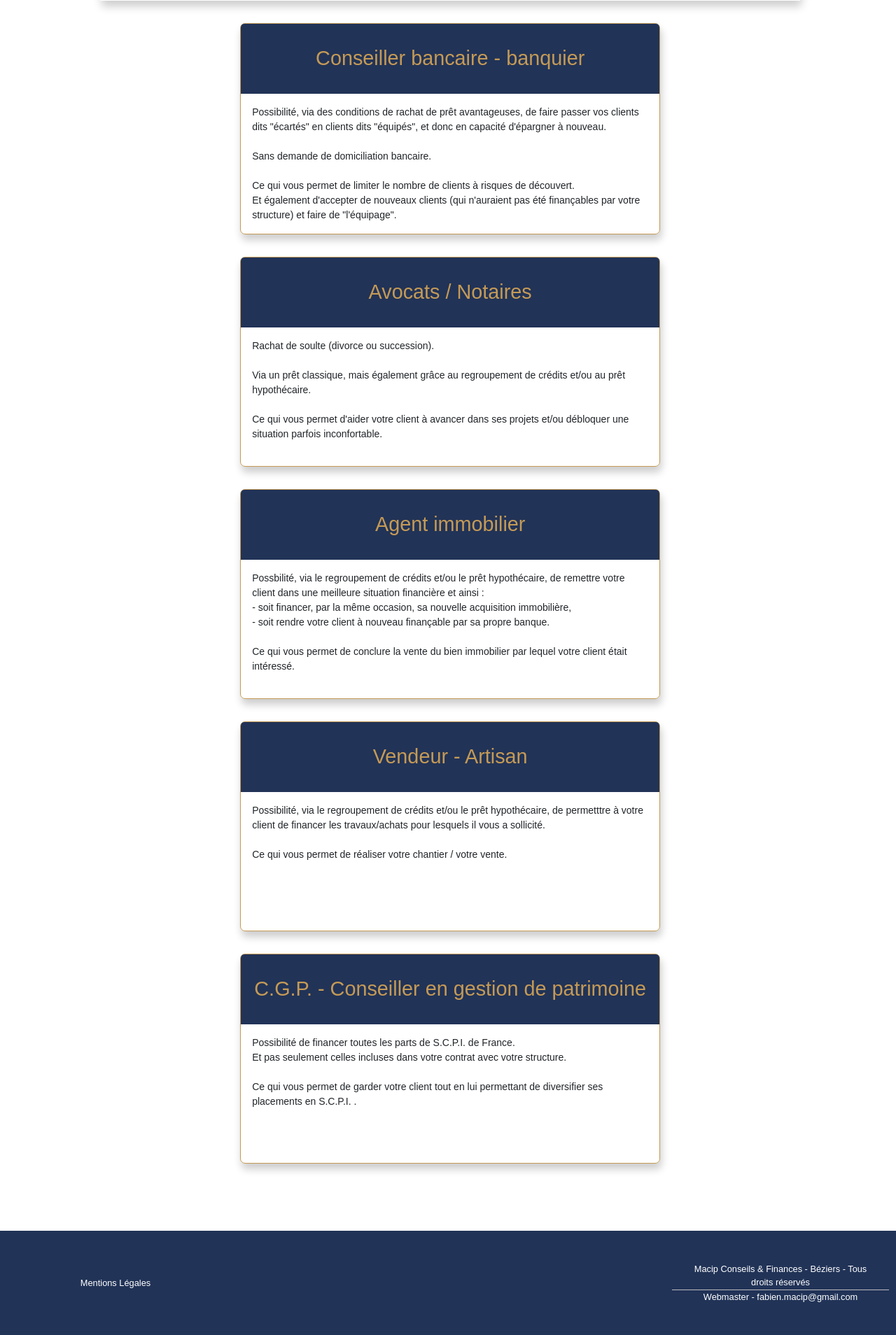
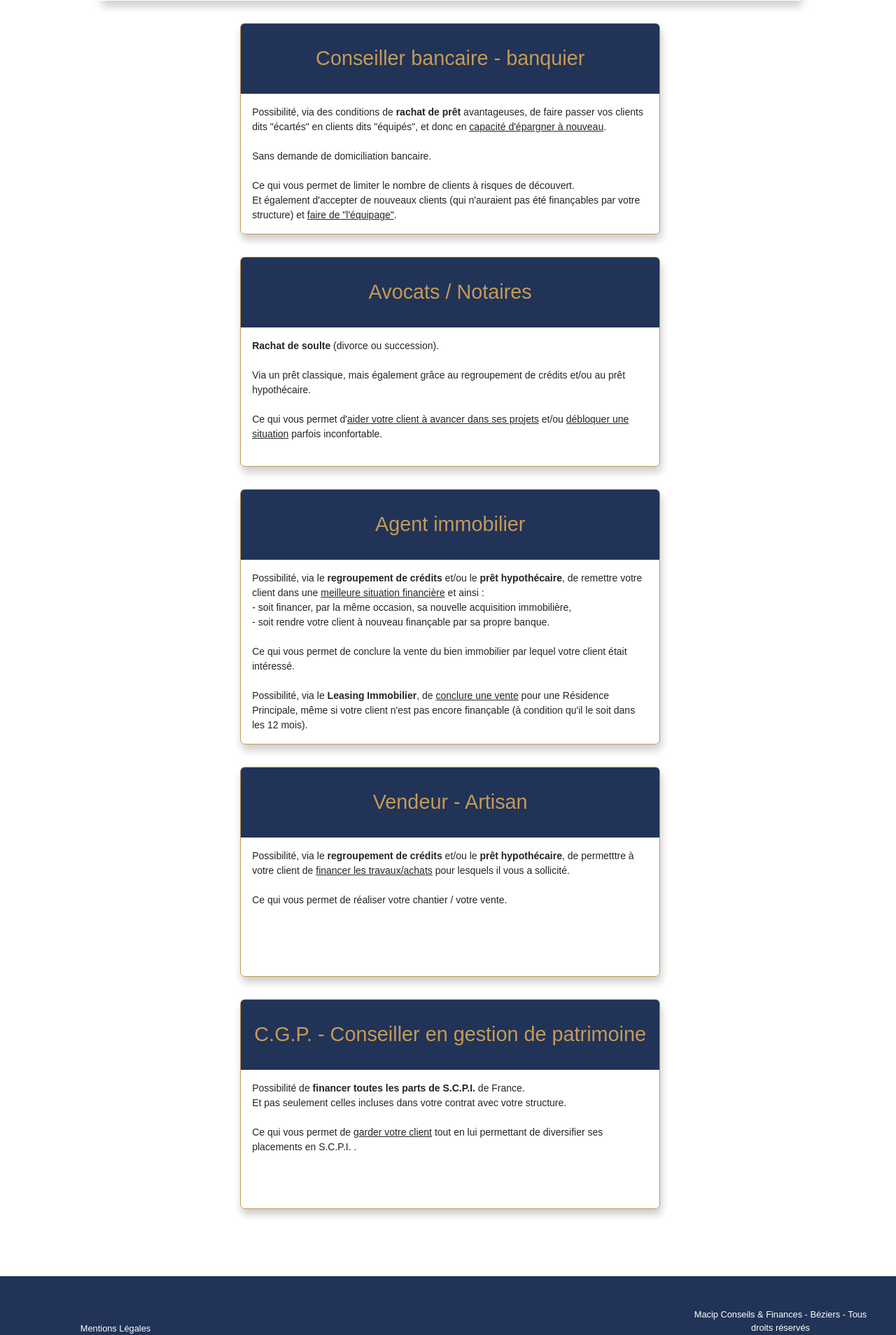
Before and after one commit to fabienmacip/macip-courtage.fr, a PHP site: template vues/page-le-coin-des-pros.php in a window 1280 px wide. Shown: the part 717-2625 px from the top of the page at 70% size. Run offline with PHP 8.4, Linux system fonts and the light colour scheme; the template is opened without the code that fills it, so the values that code supplies are empty; some libraries are stand-ins or nearby versions.

Commit message:
Page Le coin des pros - maj Leasing

```diff
--- a/vues/page-contact-horaires.php
+++ b/vues/page-contact-horaires.php
@@ -34,7 +34,7 @@
         <div class="contact-reseaux-sociaux">
           <a href="https://www.linkedin.com/in/macip-conseil-finance" target="_blank">LINKEDIN</a>
         </div>
-
+        <br>
         <div class="contact-reseaux-sociaux">
           <a href="https://www.facebook.com/profile.php?id=61555991037478" target="_blank">FACEBOOK</a>
         </div>
--- a/vues/page-le-coin-des-pros.php
+++ b/vues/page-le-coin-des-pros.php
@@ -26,12 +26,12 @@
         Conseiller bancaire - banquier
       </div>
       <div class="collaboration-card-text">
-        Possibilit&eacute;, via des conditions de rachat de pr&ecirc;t avantageuses, de faire passer
+        Possibilit&eacute;, via des conditions de <b>rachat de pr&ecirc;t</b> avantageuses, de faire passer
         vos clients dits "&eacute;cart&eacute;s" en clients dits "&eacute;quip&eacute;s", et donc en
-        capacit&eacute; d'&eacute;pargner &agrave; nouveau.<br><br>Sans demande de domiciliation bancaire.<br><br>
+        <u>capacit&eacute; d'&eacute;pargner &agrave; nouveau</u>.<br><br>Sans demande de domiciliation bancaire.<br><br>
         Ce qui vous permet de limiter le nombre de clients &agrave; risques de d&eacute;couvert.<br>
         Et &eacute;galement d'accepter de nouveaux clients (qui n'auraient pas &eacute;t&eacute; finan&ccedil;ables
-        par votre structure) et faire de "l'&eacute;quipage".
+        par votre structure) et <u>faire de "l'&eacute;quipage"</u>.
       </div>
     </div>
 
@@ -40,11 +40,11 @@
         Avocats / Notaires
       </div>
       <div class="collaboration-card-text">
-        Rachat de soulte (divorce ou succession).<br><br>
+        <b>Rachat de soulte</b> (divorce ou succession).<br><br>
         Via un pr&ecirc;t classique, mais &eacute;galement gr&acirc;ce au regroupement de cr&eacute;dits
         et/ou au pr&ecirc;t hypoth&eacute;caire.<br><br>
-        Ce qui vous permet d'aider votre client &agrave; avancer dans ses projets et/ou
-        d&eacute;bloquer une situation parfois inconfortable.
+        Ce qui vous permet d'<u>aider votre client &agrave; avancer dans ses projets</u> et/ou
+        <u>d&eacute;bloquer une situation</u> parfois inconfortable.
       </div>
       </div>
 
@@ -53,11 +53,13 @@
         Agent immobilier
       </div>
       <div class="collaboration-card-text">
-        Possbilit&eacute;, via le regroupement de cr&eacute;dits et/ou le pr&ecirc;t hypoth&eacute;caire,
-        de remettre votre client dans une meilleure situation financi&egrave;re et ainsi :<br>
+        Possibilit&eacute;, via le <b>regroupement de cr&eacute;dits</b> et/ou le <b>pr&ecirc;t hypoth&eacute;caire</b>,
+        de remettre votre client dans une <u>meilleure situation financi&egrave;re</u> et ainsi :<br>
         - soit financer, par la m&ecirc;me occasion, sa nouvelle acquisition immobili&egrave;re,<br>
         - soit rendre votre client &agrave; nouveau finan&ccedil;able par sa propre banque.<br><br>
-        Ce qui vous permet de conclure la vente du bien immobilier par lequel votre client &eacute;tait int&eacute;ress&eacute;.
+        Ce qui vous permet de conclure la vente du bien immobilier par lequel votre client &eacute;tait int&eacute;ress&eacute;.<br><br>
+        Possibilit&eacute;, via le <b>Leasing Immobilier</b>, de <u>conclure une vente</u> pour une R&eacute;sidence Principale,
+        m&ecirc;me si votre client n'est pas encore finan&ccedil;able (&agrave; condition qu'il le soit dans les 12 mois).
       </div>
       </div>
 
@@ -66,8 +68,8 @@
         Vendeur - Artisan
       </div>
       <div class="collaboration-card-text">
-        Possibilit&eacute;, via le regroupement de cr&eacute;dits et/ou le pr&ecirc;t hypoth&eacute;caire,
-        de permetttre &agrave; votre client de financer les travaux/achats pour lesquels il vous a sollicit&eacute;.<br><br>
+        Possibilit&eacute;, via le <b>regroupement de cr&eacute;dits</b> et/ou le <b>pr&ecirc;t hypoth&eacute;caire</b>,
+        de permetttre &agrave; votre client de <u>financer les travaux/achats</u> pour lesquels il vous a sollicit&eacute;.<br><br>
         Ce qui vous permet de r&eacute;aliser votre chantier / votre vente.
       </div>
       </div>
@@ -77,9 +79,9 @@
         C.G.P. - Conseiller en gestion de patrimoine
       </div>
       <div class="collaboration-card-text">
-        Possibilit&eacute; de financer toutes les parts de S.C.P.I. de France.<br> Et pas seulement
+        Possibilit&eacute; de <b>financer toutes les parts de S.C.P.I.</b> de France.<br> Et pas seulement
         celles incluses dans votre contrat avec votre structure.<br><br>
-        Ce qui vous permet de garder votre client tout en lui permettant de diversifier ses placements en S.C.P.I. .
+        Ce qui vous permet de <u>garder votre client</u> tout en lui permettant de diversifier ses placements en S.C.P.I. .
       </div>
     </div>
 
```
